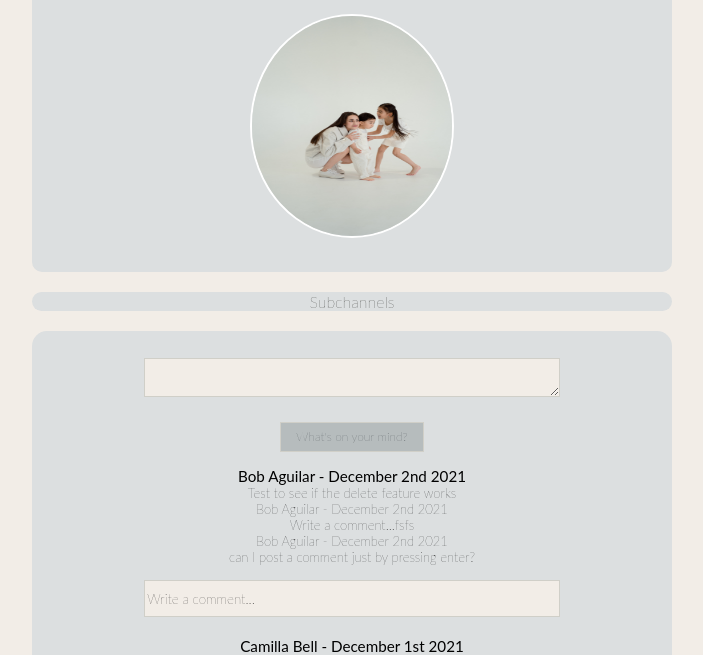
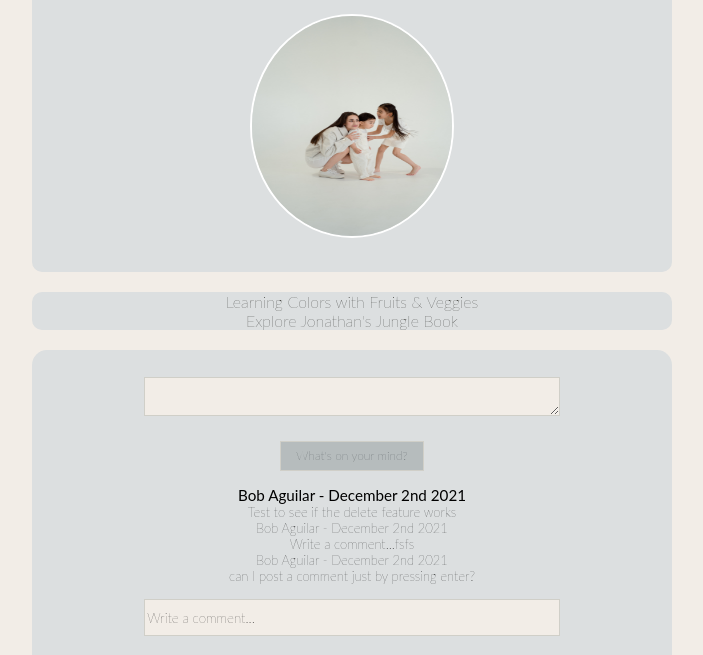
Before and after one commit to msibala/junglebook_project, a Django app: page /wall in a window 1280 px wide. Shown: the part 61-716 px from the top of the page, without its empty margins (288-991 px from the left). Run offline with Django 3.2, Linux system fonts and the light colour scheme; data comes from the database, SQL or seed files in the repository.

Commit message:
simplifying everything

```diff
--- a/apps/jungle_app/templates/jungle_app/wall.html
+++ b/apps/jungle_app/templates/jungle_app/wall.html
@@ -24,10 +24,9 @@
                 <h3>{{request.session.u_fname}}</h3>
             </div>
             <div id="navigation">
-                <p><a href="/subchannels">Subchannels</a></p>
+              <p><a href="/food">Learning Colors with Fruits & Veggies</a></p>
+              <p><a href="/animals">Explore Jonathan's Jungle Book</a></p>
             </div>
-
-
              <div id="messages">
                  <div id="message_one">
                     <form action="/post" method="post">
@@ -88,7 +87,7 @@
 
 
 
-        <div id="footer_body">
+        <!-- <div id="footer_body">
             <div id="footer_halves">
                 <p>For the Babies:<p>
                 <br>
@@ -107,7 +106,7 @@
                 <br>
                 Therapy
                 <br>
-            </div>
+            </div> -->
         </div>
     </div>
 </body>
```
